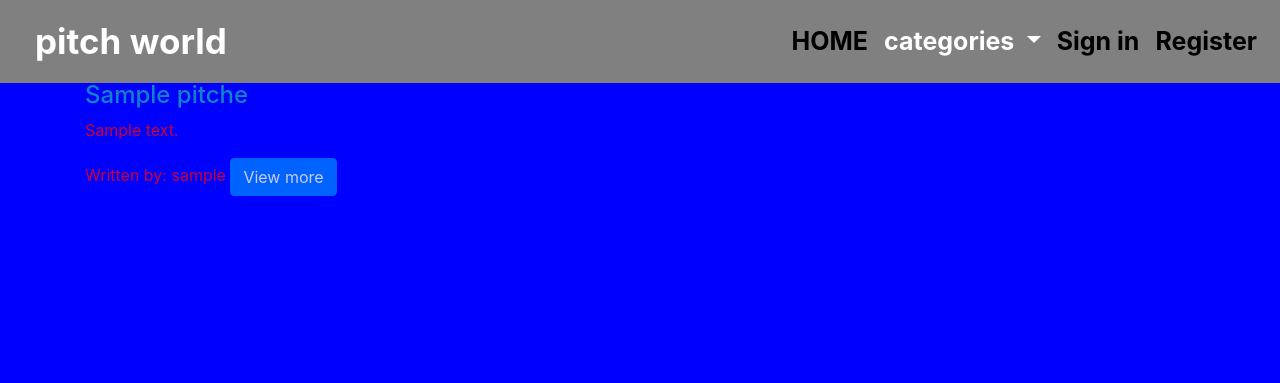
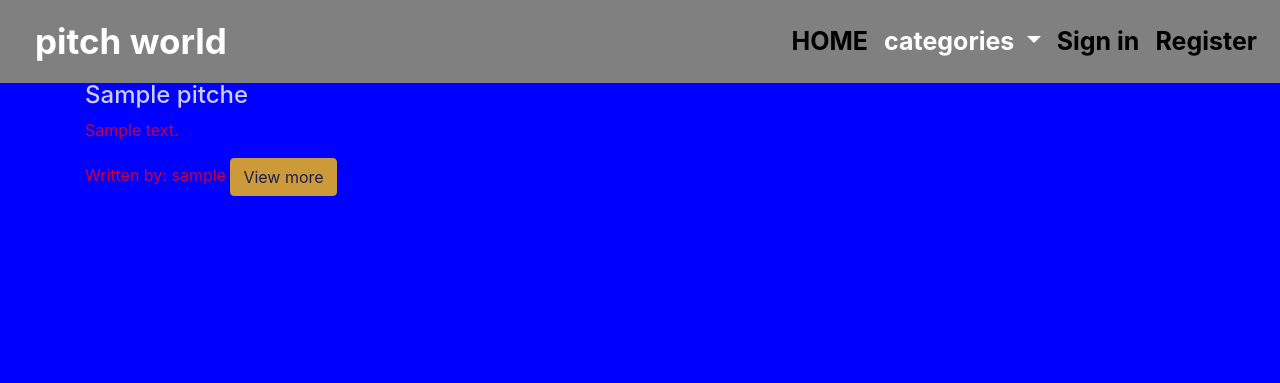
Before and after one commit to dhalianeza/pitch, a Flask app: template app/templates/product_pitches.html in a window 1280 px wide. Shown: the top 383 px of the page. Run offline with Flask 2, Linux system fonts and the light colour scheme; the template is opened without the code that fills it: values that come from a table or form of the project are taken from there, others are empty; tables that the repository leaves empty hold one stand-in row (values such as "Sample post"); some libraries are stand-ins or nearby versions.

Commit message:
change text color and panel

```diff
--- a/app/templates/macros.html
+++ b/app/templates/macros.html
@@ -4,15 +4,15 @@
 <div class="col-xs-12 col-sm-4 col-md-4 col-lg-4 review-card">
     <div class="panel panel-primary panel-default">
         <div class="panel-header">
-            <h4 class="text-info">{{pitch.pitch_title}}</h4>
+            <h4 class="text-white">{{pitch.pitch_title}}</h4>
         </div>
 
 
         <p>{{pitch.pitch_content| truncate(100)}}</p>
 
-        <div class="panel-footer panel-primary">
+        <div class="panel-footer panel-warning">
             <p>Written by: {{pitch.user.username}} <a href="/pitch/{{pitch.id}}"
-                    class="btn btn-primary pull-right">View more</a> </p>
+                    class="btn btn-warning pull-right">View more</a> </p>
         </div>
 
     </div>
```
